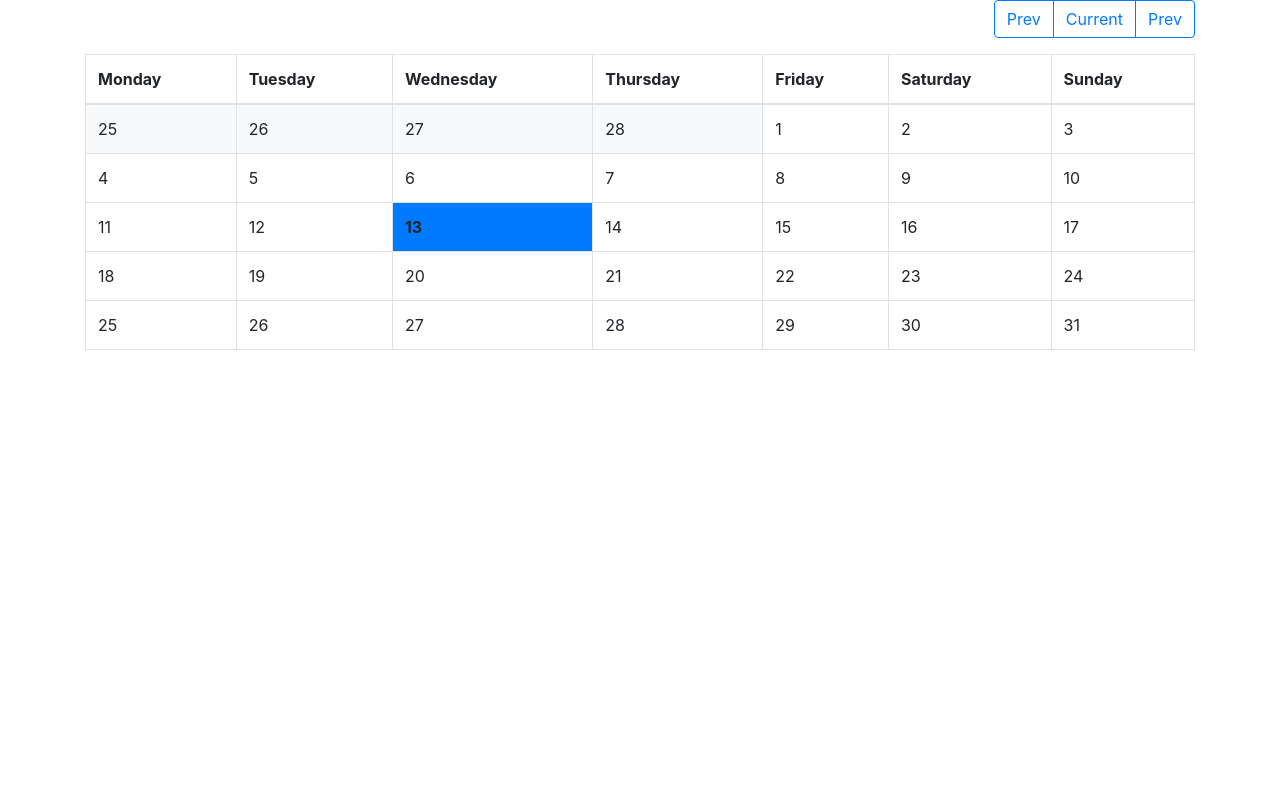
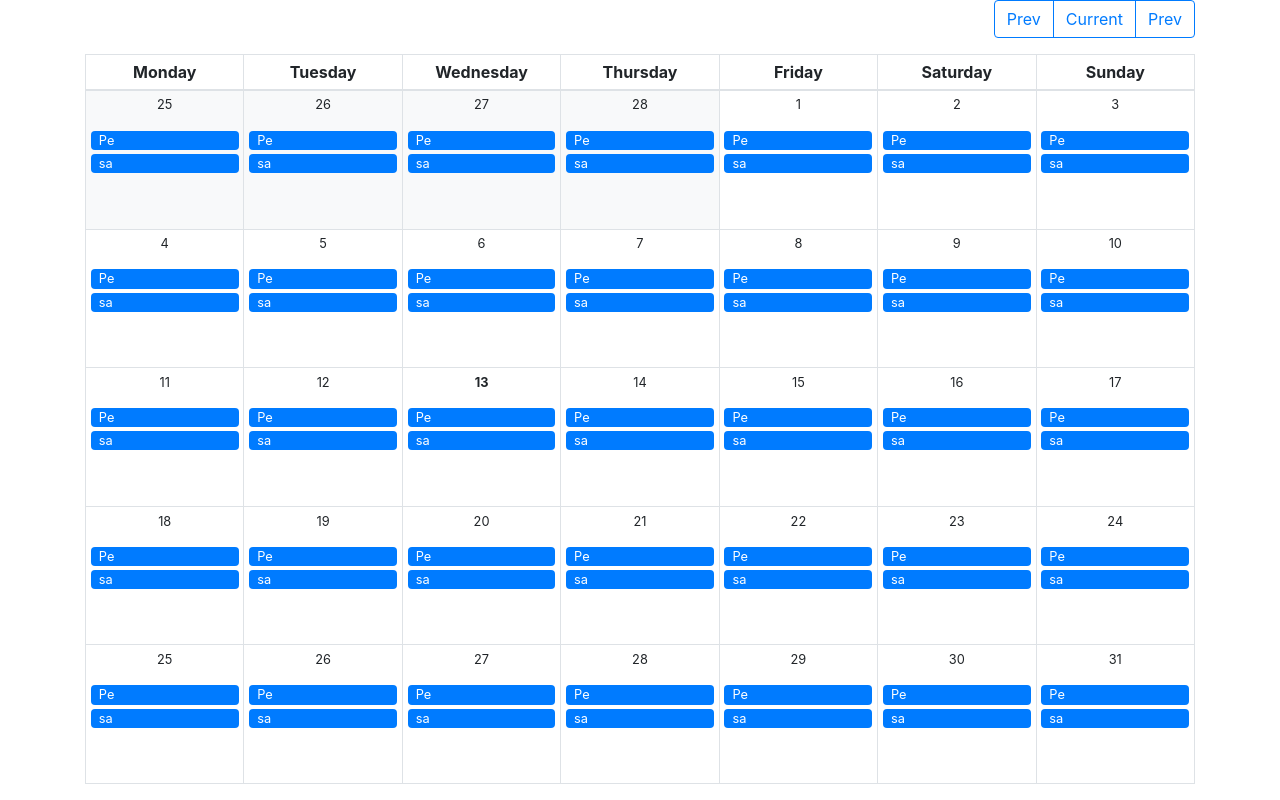
Before and after one commit to callmewind/djworkplace, a Django app: page / in a window 1280 px wide. Run offline with Django 3.2, Linux system fonts and the light colour scheme; some libraries are stand-ins or nearby versions.

Commit message:
mas maqueta

```diff
--- a/djworkplace/templates/base.html
+++ b/djworkplace/templates/base.html
@@ -6,9 +6,12 @@
     <meta name="viewport" content="width=device-width, initial-scale=1, shrink-to-fit=no">
     <link rel="stylesheet" href="https://stackpath.bootstrapcdn.com/bootstrap/4.3.1/css/bootstrap.min.css" integrity="sha384-ggOyR0iXCbMQv3Xipma34MD+dH/1fQ784/j6cY/iJTQUOhcWr7x9JvoRxT2MZw1T" crossorigin="anonymous">
     <title>{% block title %}{% endblock title %}</title>
+    <style type="text/css">
+    html, body { height: 100%; }
+    </style>
     {% endblock head-content %}
   </head>
-  <body>
+  <body class="d-flex flex-column">
     {% block body-content %}{% endblock body-content %}
     <script src="https://code.jquery.com/jquery-3.3.1.slim.min.js" integrity="sha384-q8i/X+965DzO0rT7abK41JStQIAqVgRVzpbzo5smXKp4YfRvH+8abtTE1Pi6jizo" crossorigin="anonymous"></script>
     <script src="https://cdnjs.cloudflare.com/ajax/libs/popper.js/1.14.7/umd/popper.min.js" integrity="sha384-UO2eT0CpHqdSJQ6hJty5KVphtPhzWj9WO1clHTMGa3JDZwrnQq4sF86dIHNDz0W1" crossorigin="anonymous"></script>
--- a/djworkplace/templates/calendar.html
+++ b/djworkplace/templates/calendar.html
@@ -4,13 +4,15 @@
 {% block head-content %}
 {{ block.super }}
 <style type="text/css">
-	.table.calendar { table-layout: fixed; }
-	.table.calendar tbody td {  }
+	.container.calendar { flex-grow: 1 }
+	.calendar .table { height: 100%; }
+	.calendar .table thead tr{ height: 1rem; }
+	.calendar .table td { width: 14.2857%; }
 </style>
 {% endblock head-content %}
 
 {% block body-content %}
-<div class="container">
+<div class="container tools">
 	<div class="form-group text-right">
 		<div class="btn-group" role="group">
 			<a href="{% url 'calendar' previous_month.year previous_month.month %}" class="btn btn-outline-primary">
@@ -22,23 +24,27 @@
 			</a>
 		</div>
 	</div>
-	<table class="table table-bordered">
+</div>
+<div class="container calendar pb-3">
+	<table class="table table-sm table-bordered mb-0">
 		<thead>
-			<tr class="font-weight-bold">
+			<tr class="font-weight-bold text-center">
 				{% for day in weeks|first %}
-				<td>
+				<td  >
 					<span class="d-none d-sm-inline">{{ day|date:'l' }}</span>
 					<span class="d-sm-none">{{ day|date:'D' }}</span>
 				</td>
 				{% endfor %}
 			</tr>
 		</thead>
-		<tbody>
+		<tbody class="small text-truncate">
 			{% for week in weeks %}
 			<tr>
 				{% for day in week %}
-				<td {% if day.month != current_month.month %}class="bg-light"{% elif day == today %}class="bg-primary font-weight-bold"{% endif %}>
-					{{ day|date:'j' }}
+				<td {% if day.month != current_month.month %}class="bg-light"{% endif %}>
+					<p class="text-center{% if day == today %} font-weight-bold{% endif %}">{{ day|date:'j' }}</p>
+					<div class="bg-primary text-white px-2 rounded mb-1">Pe</div>
+					<div class="bg-primary text-white px-2 rounded">sa</div>
 				</td>
 				{% endfor %}
 			</tr>
```
